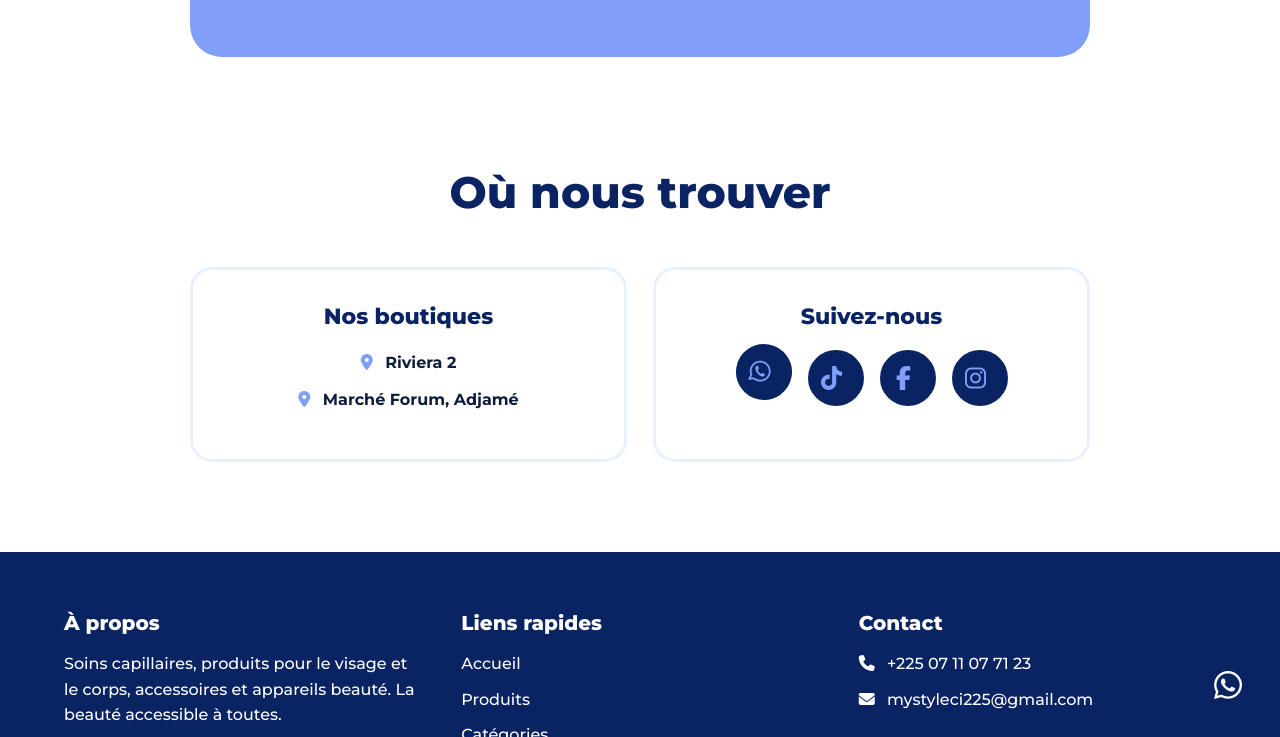
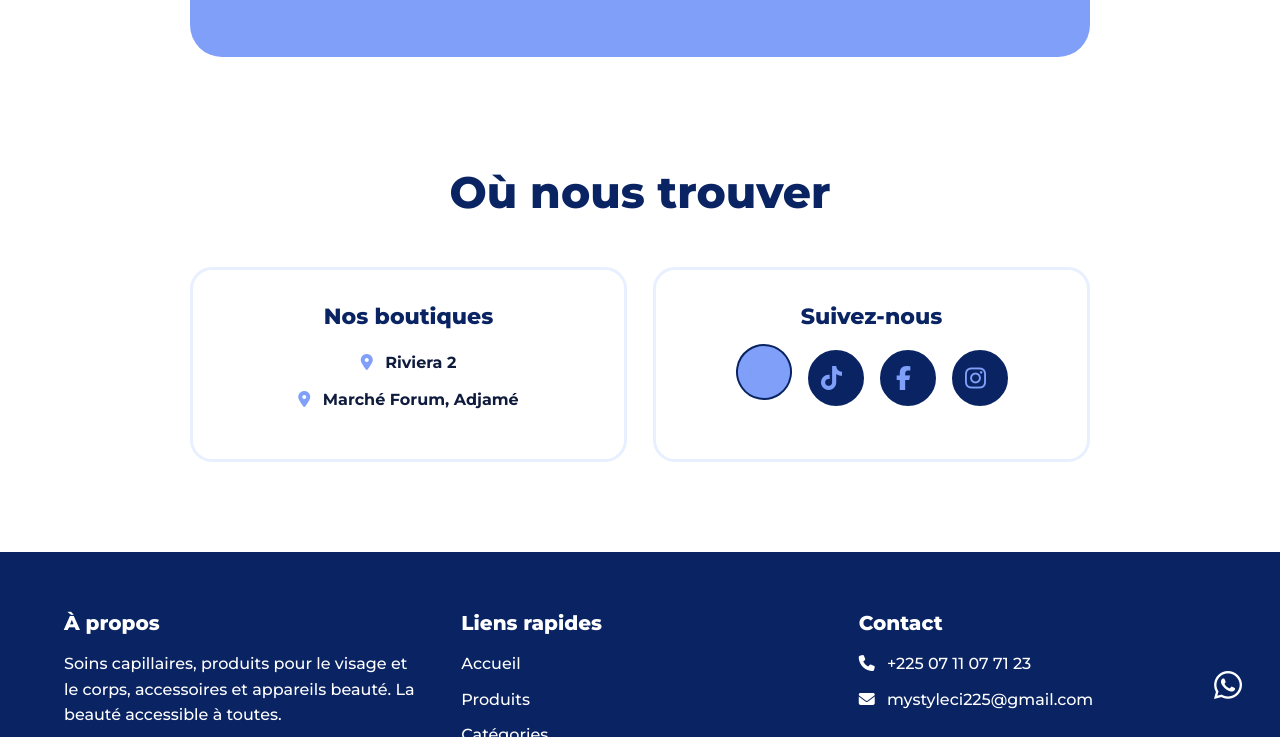
Before and after one commit to Bashirat1/My_style-vitrine, a plain HTML site: page index.html in a window 1280 px wide. In both pictures the pointer is over the link 763 px from the left and 3269 px from the top of the page. Shown: the part 2892-3629 px from the top of the page. Drawn offline with Linux system fonts and the light colour scheme.

Commit message:
Fix hover background color for social links

```diff
--- a/mystyle.css
+++ b/mystyle.css
@@ -144,7 +144,7 @@ section{padding:90px 5%}
 .card-position i{color:var(--blue);margin-right:8px}
 .social-links{display:flex;justify-content:center;gap:16px;flex-wrap:wrap}
 .social-links a{width:56px;height:56px;border-radius:50%;background:var(--blue-dark);color:var(--white);display:flex;align-items:center;justify-content:center;font-size:24px;text-decoration:none;border:2px solid var(--blue-dark);transition:transform .3s,background .3s,border-color .3s}
-.social-links a:hover{transform:translateY(-6px) rotate(10deg);background:var();color:var(--white)}
+.social-links a:hover{transform:translateY(-6px) rotate(10deg);background:var(--blue);color:var(--white)}
 
 /* footer */
 #contact{background:var(--blue-dark);color:var(--white);padding:60px 5% 24px}
```
